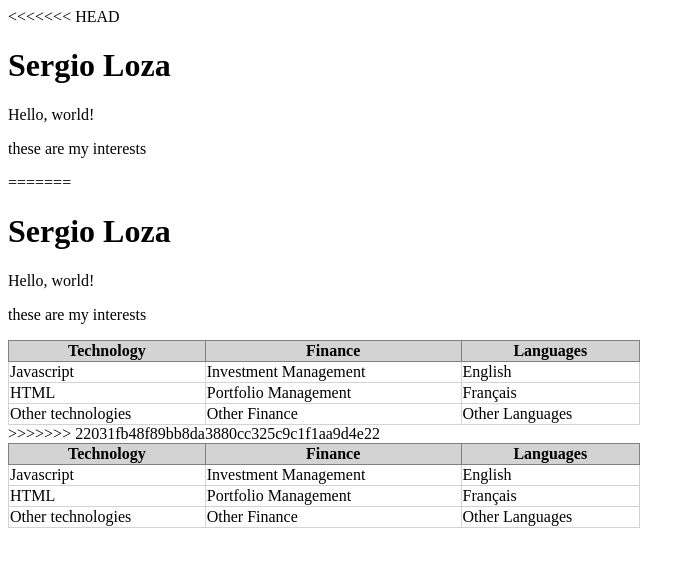
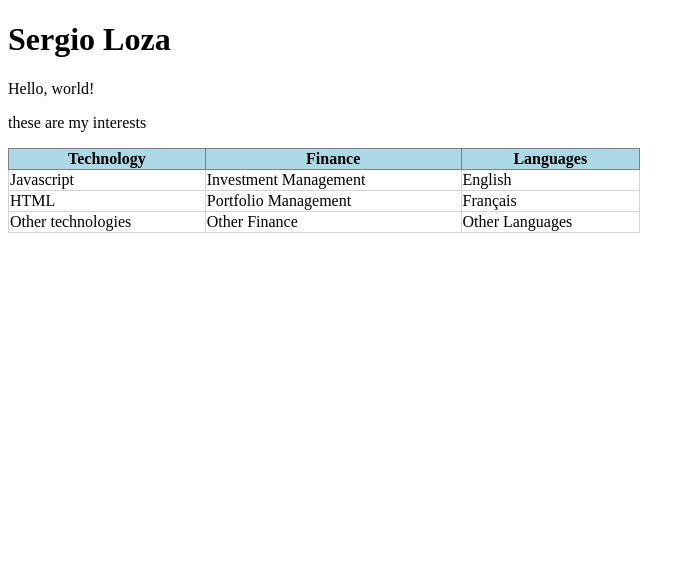
Before and after one commit to lozass/project0, a plain HTML site: page index.html in a window 1280 px wide. Shown: the whole page, without its empty margins (0-695 px from the left). Drawn offline with Linux system fonts and the light colour scheme.

Commit message:
fix merge

```diff
--- a/index.html
+++ b/index.html
@@ -1,11 +1,11 @@
-<<<<<<< HEAD
+
 <!DOCTYPE html>
 <html>
     <head>
         <title>My Webpage</title>
         <style>
           table { width: 50%; border: 1px solid gray; border-collapse: collapse;}
-          th {background-color: lightgray; border: 1px solid  gray; border-collapse: collapse}
+          th {background-color: lightblue; border: 1px solid  gray; border-collapse: collapse}
           td {border: 1px solid lightgray; border-collapse: collapse;}
         </style>
     </head>
@@ -36,42 +36,3 @@
           </tr>
     </body>
 </html>
-=======
-<!DOCTYPE html>
-<html>
-    <head>
-        <title>My Webpage</title>
-        <style>
-          table { width: 50%; border: 1px solid gray; border-collapse: collapse;}
-          th {background-color: lightgray; border: 1px solid  gray; border-collapse: collapse}
-          td {border: 1px solid lightgray; border-collapse: collapse;}
-        </style>
-    </head>
-    <body>
-        <h1>Sergio Loza</h1>
-        <p>Hello, world!</p>
-        <p>these are my interests</p>
-         <table>
-           <tr>
-             <th>Technology</th>
-             <th>Finance</th>
-             <th>Languages</th>
-          </tr>
-          <tr>
-              <td>Javascript</td>
-              <td>Investment Management</td>
-              <td>English</td>
-          </tr>
-          <tr>
-            <td>HTML</td>
-            <td>Portfolio Management</td>
-            <td>Français</td>
-          </tr>
-          <tr>
-            <td>Other technologies</td>
-            <td>Other Finance</td>
-            <td>Other Languages</td>
-          </tr>
-    </body>
-</html>
->>>>>>> 22031fb48f89bb8da3880cc325c9c1f1aa9d4e22
```
